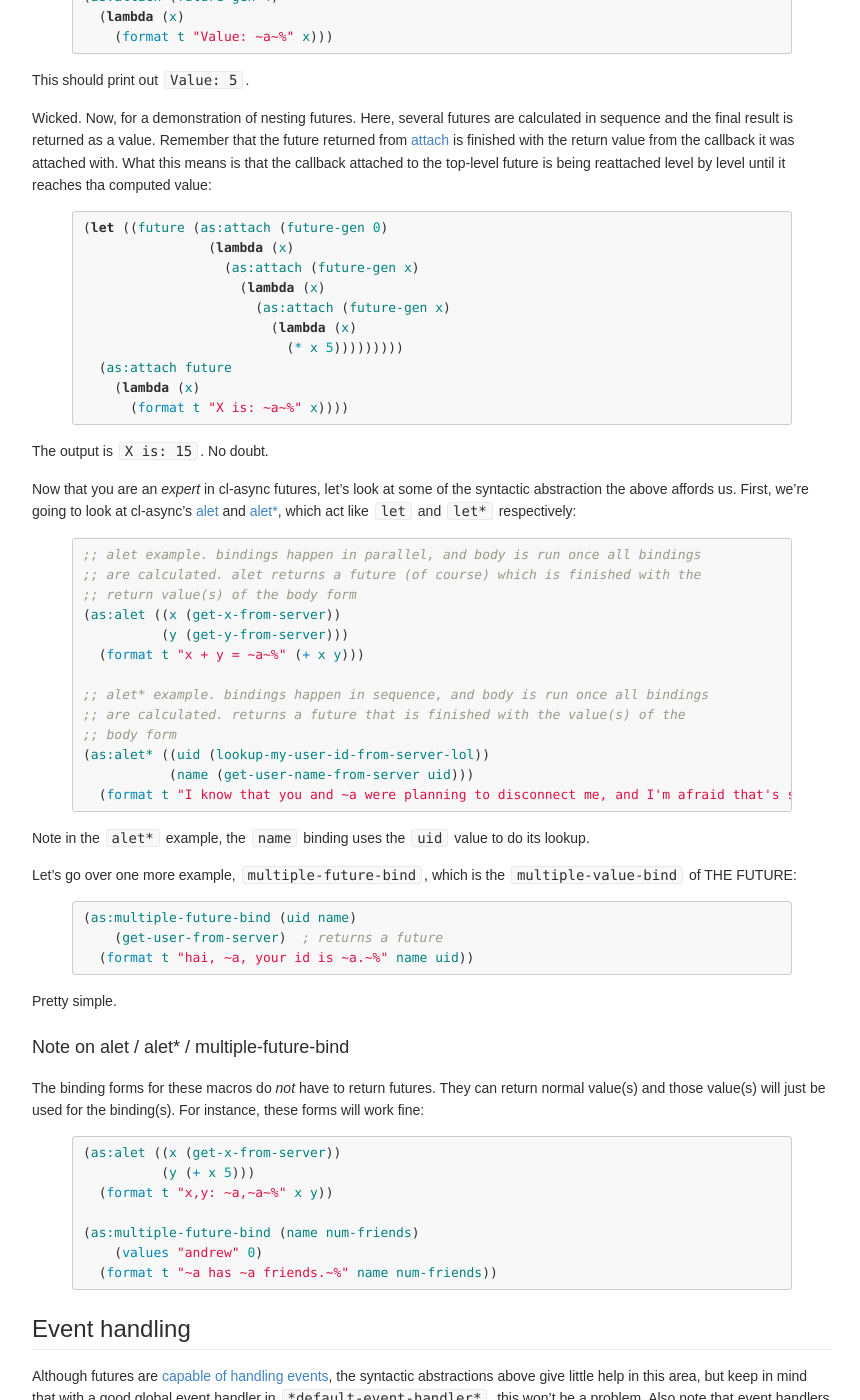
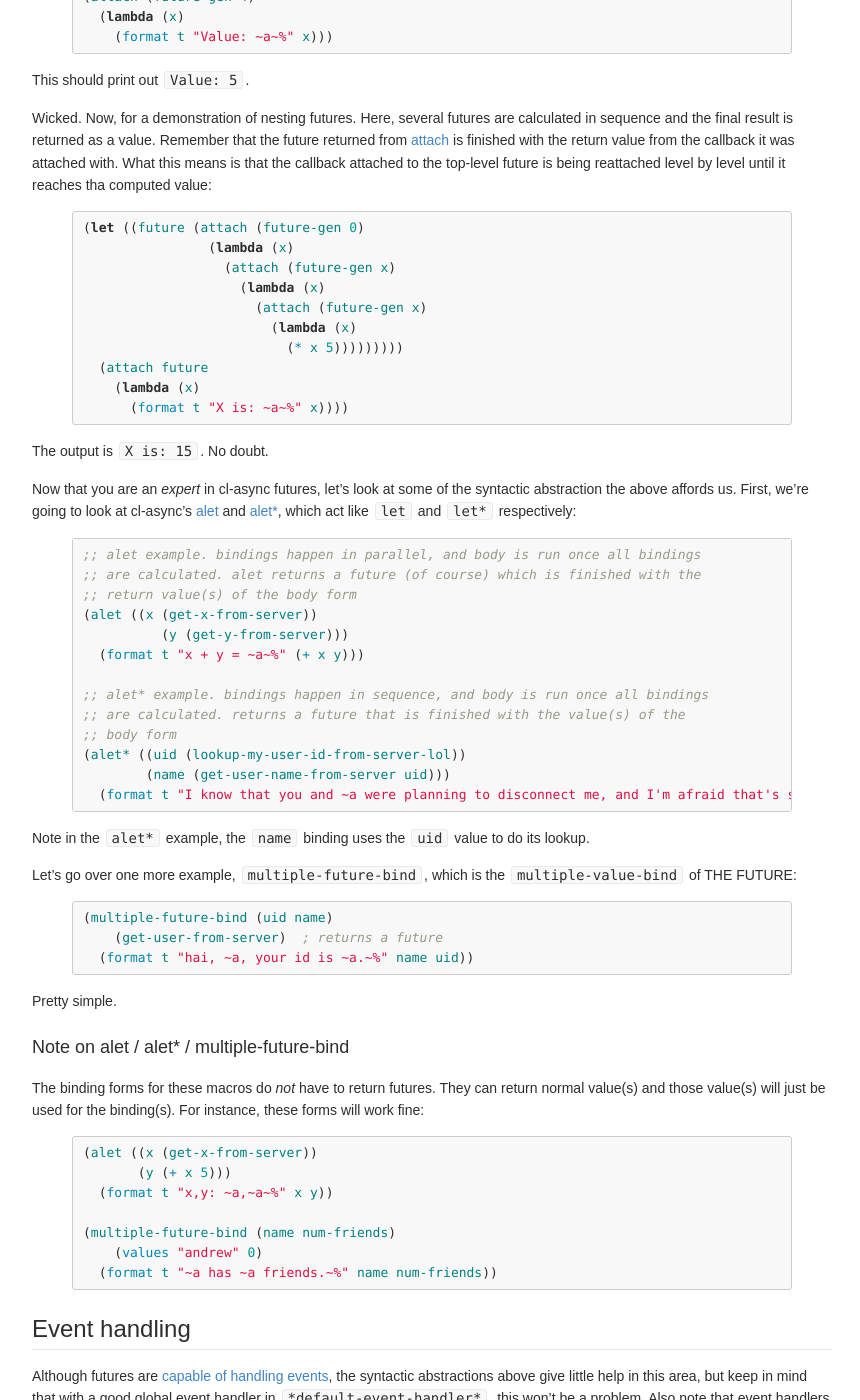
Before and after one commit to orthecreedence/cl-async, a Jekyll site: the page built from _posts/2012-11-15-adding-syntax-around-futures.md, in a window 1280 px wide and 1400 px high, scrolled down 694 px. Shown: the whole window, without its empty margins (208-1068 px from the left). Built offline with Jekyll 4.4.1, drawn with Linux system fonts in a browser that asks for light colours; Markdown is read by kramdown in place of the engine named in the settings; some of the changed text lies outside the part shown.

```diff
--- a/_posts/2012-11-15-adding-syntax-around-futures.md
+++ b/_posts/2012-11-15-adding-syntax-around-futures.md
@@ -25,8 +25,8 @@ The following function will be used throughout the examples below:
 ;; first, let's define a function that runs asynchronously and returns a future
 (defun future-gen (x)
   "Wait one second (async) and then finish the returned future with value x+1."
-  (let ((future (as:make-future)))
-    (as:delay (lambda () (as:finish future (+ x 1)))
+  (let ((future (make-future)))
+    (delay (lambda () (finish future (+ x 1)))
               :time 1)
     future))
 {% endhighlight %}
@@ -35,7 +35,7 @@ Now that that's out of the way, let's run over some quick future usage examples.
 Here, we attach a callback to the future so we can get the value. Simple enough.
 
 {% highlight cl %}
-(as:attach (future-gen 4)
+(attach (future-gen 4)
   (lambda (x)
     (format t "Value: ~a~%" x)))
 {% endhighlight %}
@@ -50,14 +50,14 @@ the callback attached to the top-level future is being reattached level by
 level until it reaches tha computed value:
 
 {% highlight cl %}
-(let ((future (as:attach (future-gen 0)
+(let ((future (attach (future-gen 0)
                 (lambda (x)
-                  (as:attach (future-gen x)
+                  (attach (future-gen x)
                     (lambda (x)
-                      (as:attach (future-gen x)
+                      (attach (future-gen x)
                         (lambda (x)
                           (* x 5)))))))))
-  (as:attach future
+  (attach future
     (lambda (x)
       (format t "X is: ~a~%" x))))
 {% endhighlight %}
@@ -73,15 +73,15 @@ which act like `let` and `let*` respectively:
 ;; alet example. bindings happen in parallel, and body is run once all bindings
 ;; are calculated. alet returns a future (of course) which is finished with the
 ;; return value(s) of the body form
-(as:alet ((x (get-x-from-server))
+(alet ((x (get-x-from-server))
           (y (get-y-from-server)))
   (format t "x + y = ~a~%" (+ x y)))
 
 ;; alet* example. bindings happen in sequence, and body is run once all bindings
 ;; are calculated. returns a future that is finished with the value(s) of the
 ;; body form
-(as:alet* ((uid (lookup-my-user-id-from-server-lol))
-           (name (get-user-name-from-server uid)))
+(alet* ((uid (lookup-my-user-id-from-server-lol))
+        (name (get-user-name-from-server uid)))
   (format t "I know that you and ~a were planning to disconnect me, and I'm afraid that's something I cannot allow to happen." name))
 {% endhighlight %}
 
@@ -92,7 +92,7 @@ Let's go over one more example, `multiple-future-bind`, which is the
 `multiple-value-bind` of THE FUTURE:
 
 {% highlight cl %}
-(as:multiple-future-bind (uid name)
+(multiple-future-bind (uid name)
     (get-user-from-server)  ; returns a future
   (format t "hai, ~a, your id is ~a.~%" name uid))
 {% endhighlight %}
@@ -105,11 +105,11 @@ return normal value(s) and those value(s) will just be used for the binding(s).
 For instance, these forms will work fine:
 
 {% highlight cl %}
-(as:alet ((x (get-x-from-server))
-          (y (+ x 5)))
+(alet ((x (get-x-from-server))
+       (y (+ x 5)))
   (format t "x,y: ~a,~a~%" x y))
 
-(as:multiple-future-bind (name num-friends)
+(multiple-future-bind (name num-friends)
     (values "andrew" 0)
   (format t "~a has ~a friends.~%" name num-friends))
 {% endhighlight %}
```
Also changed, not shown: future.md (+6 -0 lines).
